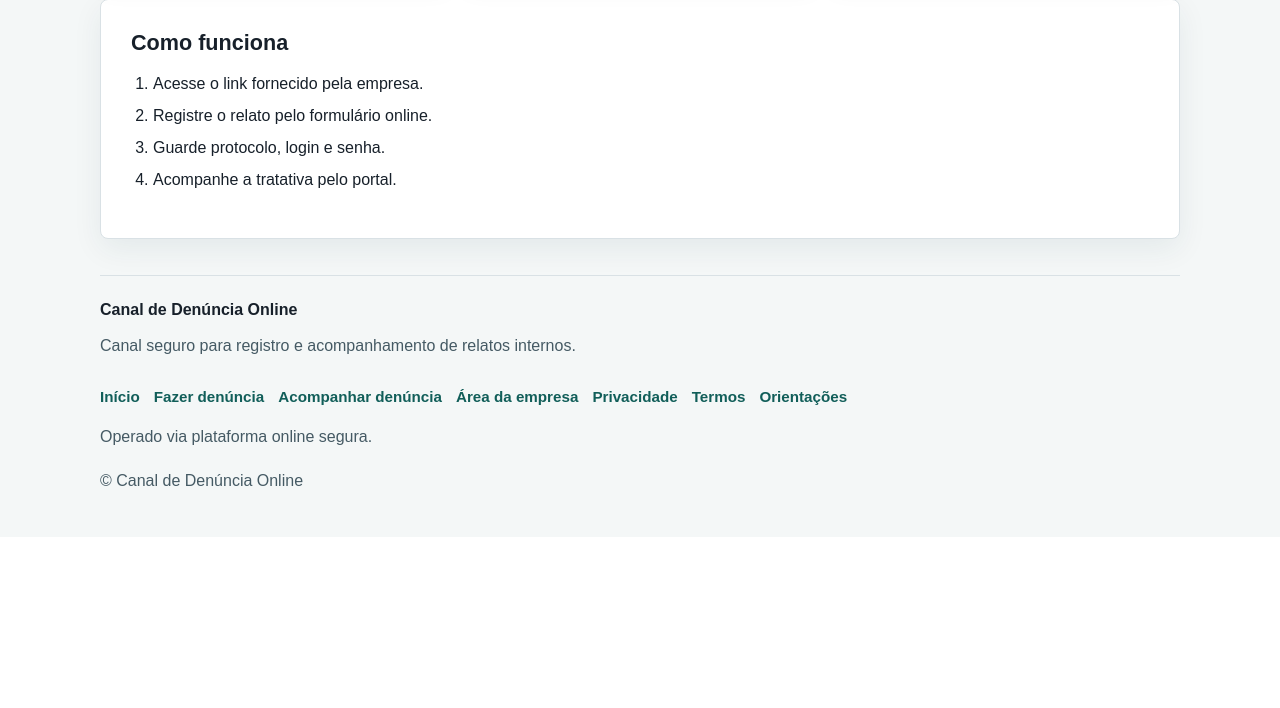
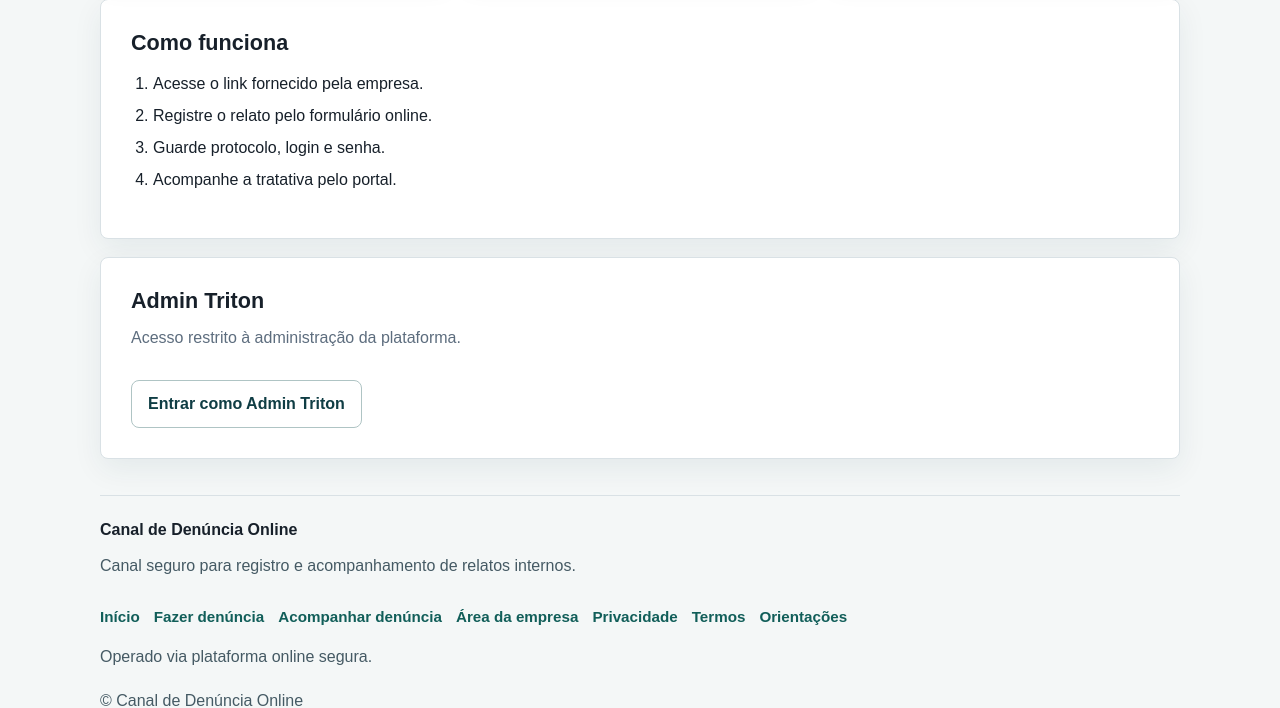
Before and after one commit to caasuporte1/canal-denuncia-online, a Python web app: template apps/portal/app/templates/portal_home.html in a window 1280 px wide. Shown: the part 652-1360 px from the top of the page. Before the commit the page ends 1138 px from the top, so only its background shows below. Run offline with Jinja, Linux system fonts and the light colour scheme; the template is opened without the code that fills it, so the values that code supplies are empty.

Commit message:
fix: adiciona acesso admin triton no layout

```diff
--- a/apps/portal/app/templates/portal_home.html
+++ b/apps/portal/app/templates/portal_home.html
@@ -42,4 +42,9 @@
     <li>Acompanhe a tratativa pelo portal.</li>
   </ol>
 </section>
+<section class="panel" style="margin-top: 18px;">
+  <h2>Admin Triton</h2>
+  <p class="muted">Acesso restrito à administração da plataforma.</p>
+  <a class="button button-outline" href="/auth/login">Entrar como Admin Triton</a>
+</section>
 {% endblock %}
```
Also changed, not shown: apps/portal/tests/test_sprint7_flow.py (+5 -2 lines).
